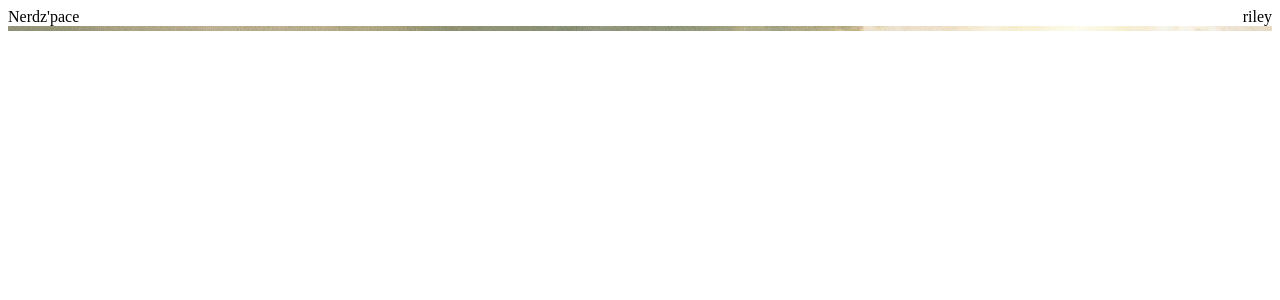
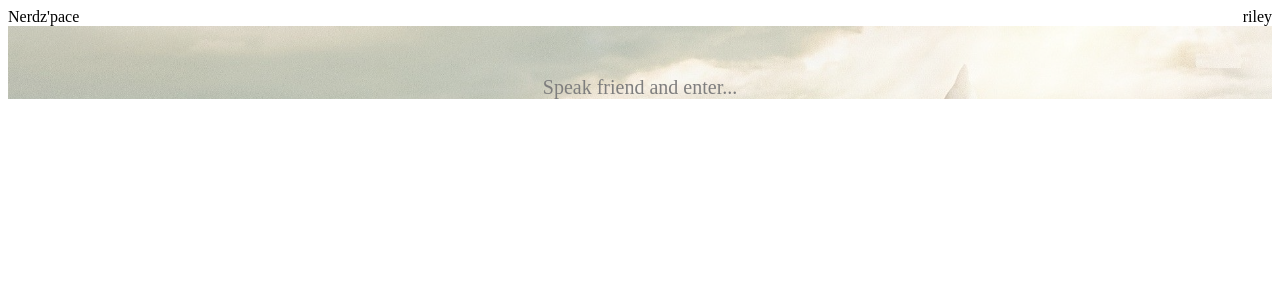
Before and after one commit to rf0ster/nerdzpace, a Vue app: page / in a window 1280 px wide. Shown: the top 300 px of the page. Built offline with nearby package versions, Linux system fonts and the light colour scheme; the HTML template or start-up script is replaced by a standard one.

Commit message:
Clickable backgrounnd.

```diff
--- a/src/components/Content.vue
+++ b/src/components/Content.vue
@@ -1,24 +1,68 @@
 <template>
   <div
     class="aniron content-container content-image opacity-50 dark:content-image-dark text-onBackground dark:text-onBackground-dark"
-  ></div>
+    :class="theme"
+    v-on:click="click"
+  >
+    {{ message }}
+  </div>
 </template>
 
 <script>
-export default {};
+export default {
+  data: function () {
+    return {
+      darkMode: false,
+    };
+  },
+  methods: {
+    click: function () {
+      let el = document.getElementsByTagName("html").item(0);
+
+      if (el.className === "dark") {
+        el.className = "light";
+      } else {
+        el.className = "dark";
+      }
+
+      this.darkMode = el.className === "dark";
+    },
+  },
+  computed: {
+    theme: function () {
+      return this.darkMode ? "content-image-dark" : "content-image-light";
+    },
+    position: function () {
+      return "";
+    },
+    message: function () {
+      return this.darkMode
+        ? "You! Shall not, pass!!"
+        : "Speak friend and enter...";
+    },
+  },
+};
 </script>
 
 <style scoped>
 .content-container {
   position: relative;
   height: calc(100vh - var(--header-height));
-  text-align: center;
-  padding-top: 5px;
   font-size: 20px;
-}
-.content-image {
-  background-image: url("../assets/Gandalf3.jpg");
   background-repeat: no-repeat;
   background-size: cover;
 }
+.content-image-dark {
+  background-image: url("../assets/Gandalf4.jpg");
+  opacity: 0.2;
+  text-align: left;
+  padding-top: 100px;
+  padding-left: 50px;
+}
+.content-image-light {
+  background-image: url("../assets/Gandalf3.jpg");
+  opacity: 0.5;
+  text-align: center;
+  padding-top: 50px;
+}
 </style>
```
Also changed, not shown: server.js (+10 -10 lines), src/assets/Gandalf.jpg (deleted).
